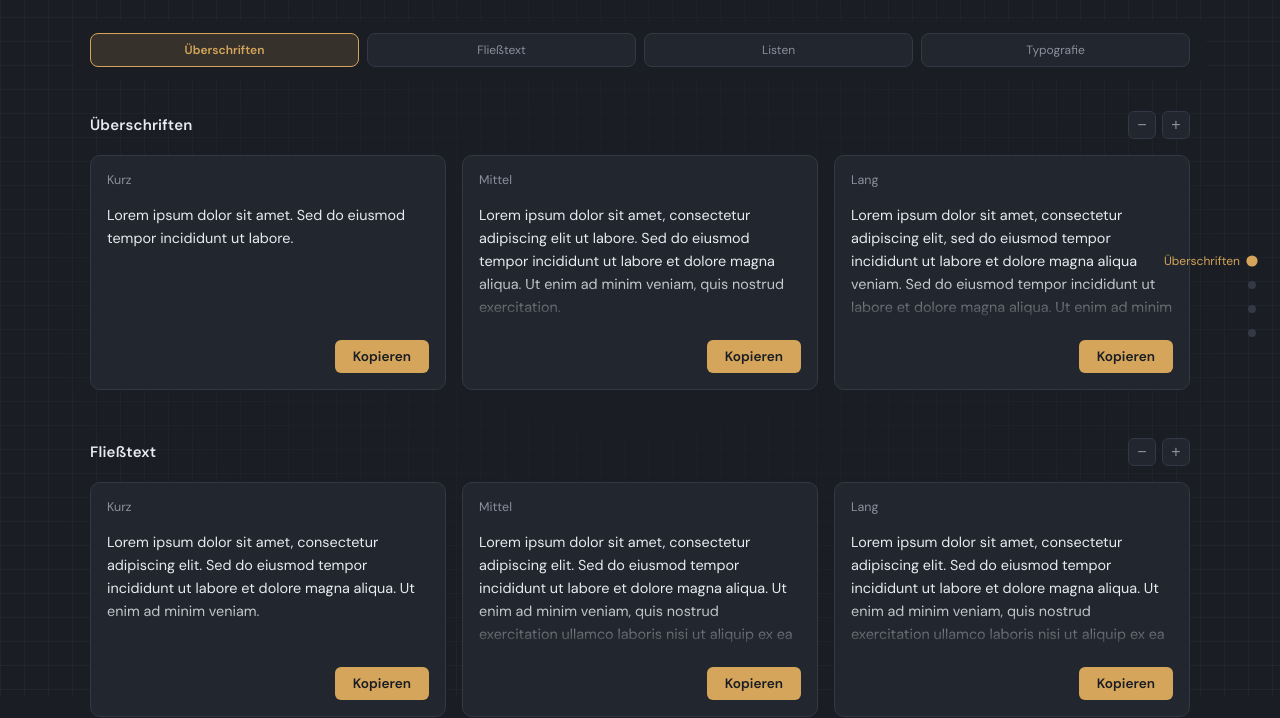
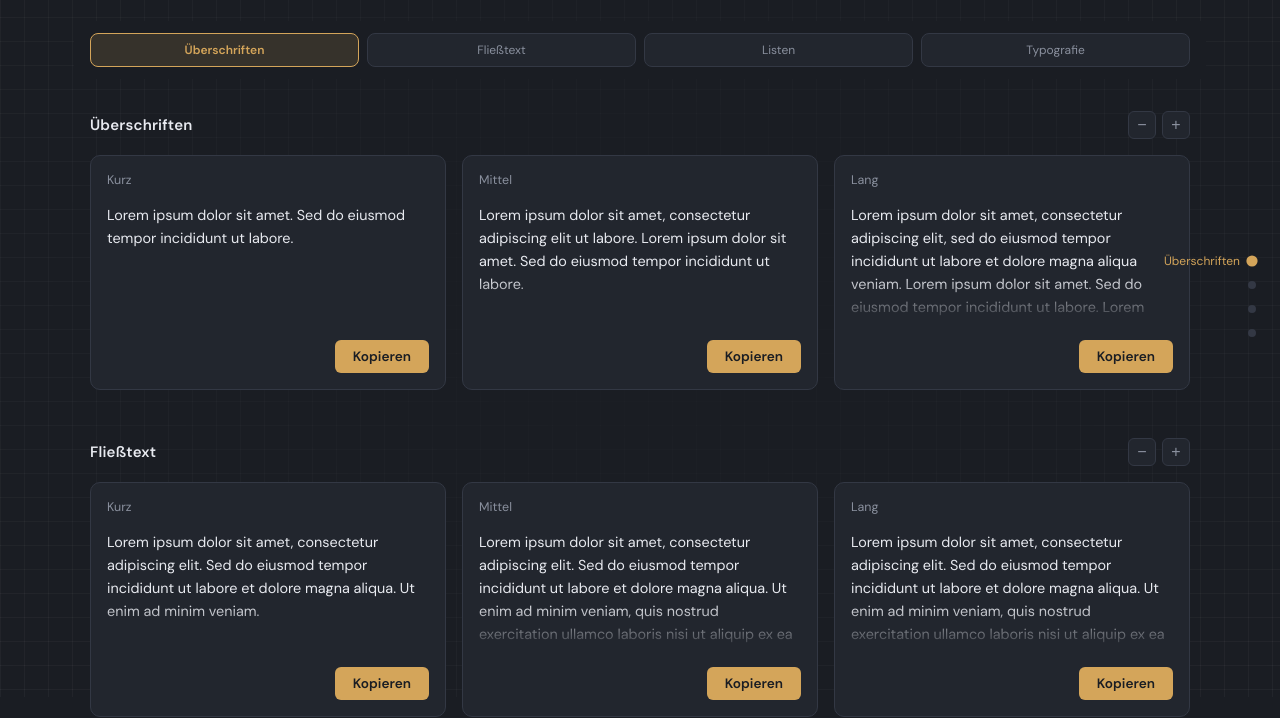
Before and after one commit to b0li/placeholder-generator, a plain HTML site: page index.html in a window 1280 px wide. Shown: the part 103-821 px from the top of the page. Drawn offline with Linux system fonts and the light colour scheme.

Commit message:
Adjust lorem ipsum paragraph texts in Überschriften section
Co-Authored-By: Claude Sonnet 4.6 <noreply@anthropic.com>

```diff
--- a/index.html
+++ b/index.html
@@ -396,6 +396,7 @@
 				<div class="card__text">Lorem ipsum dolor sit amet.
 
 Sed do eiusmod tempor incididunt ut labore.</div>
+
 				<div class="card__footer">
 					<button class="btn btn--accent js-copy">Kopieren</button>
 				</div>
@@ -405,7 +406,7 @@ Sed do eiusmod tempor incididunt ut labore.</div>
 				<span class="card__label">Mittel</span>
 				<div class="card__text">Lorem ipsum dolor sit amet, consectetur adipiscing elit ut labore.
 
-Sed do eiusmod tempor incididunt ut labore et dolore magna aliqua. Ut enim ad minim veniam, quis nostrud exercitation.</div>
+Lorem ipsum dolor sit amet. Sed do eiusmod tempor incididunt ut labore.</div>
 				<div class="card__footer">
 					<button class="btn btn--accent js-copy">Kopieren</button>
 				</div>
@@ -415,7 +416,7 @@ Sed do eiusmod tempor incididunt ut labore et dolore magna aliqua. Ut enim ad mi
 				<span class="card__label">Lang</span>
 				<div class="card__text">Lorem ipsum dolor sit amet, consectetur adipiscing elit, sed do eiusmod tempor incididunt ut labore et dolore magna aliqua veniam.
 
-Sed do eiusmod tempor incididunt ut labore et dolore magna aliqua. Ut enim ad minim veniam, quis nostrud exercitation ullamco laboris nisi ut aliquip ex ea commodo consequat.</div>
+Lorem ipsum dolor sit amet. Sed do eiusmod tempor incididunt ut labore. Lorem ipsum dolor sit amet.</div>
 				<div class="card__footer">
 					<button class="btn btn--accent js-copy">Kopieren</button>
 				</div>
```
